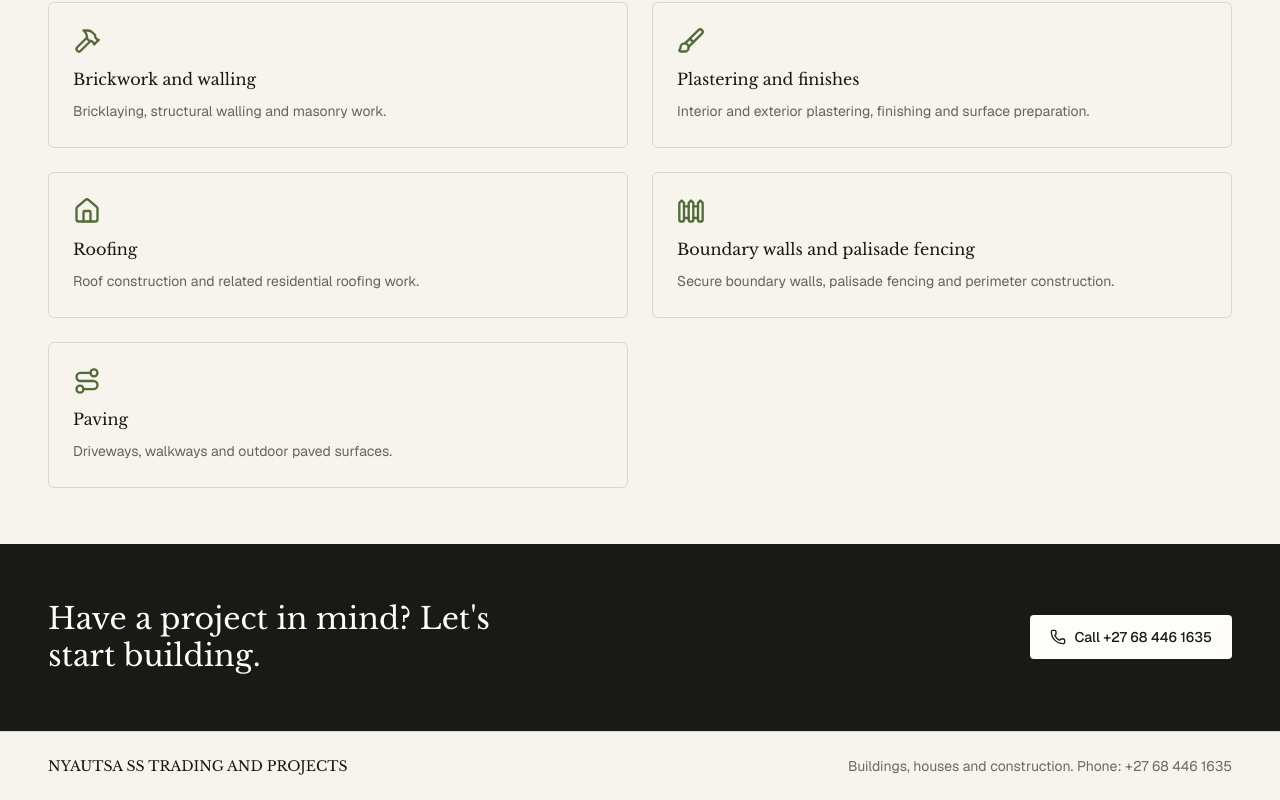
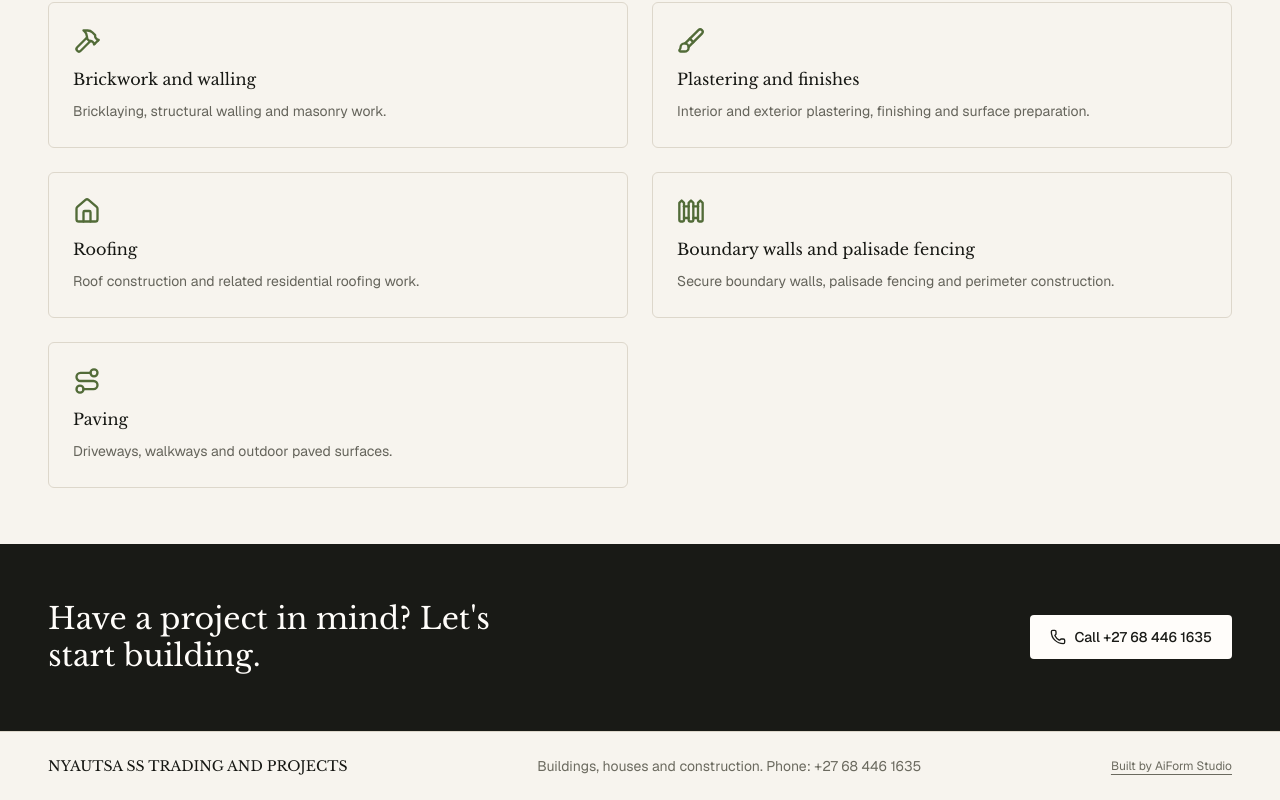
Before and after one commit to ThabisoEricMotaung/nyautsa-website, a Next.js app: page / in a window 1280 px wide. Shown: the part 3879-4679 px from the top of the page. Built offline with nearby package versions, Linux system fonts and the light colour scheme.

Commit message:
feat: add linked AiForm Studio footer credit

```diff
--- a/app/page.tsx
+++ b/app/page.tsx
@@ -83,6 +83,9 @@ export default function Home() {
       <footer className="flex flex-col gap-3 border-t border-[#ddd7cb] px-5 py-6 sm:px-8 md:flex-row md:items-center md:justify-between lg:px-12">
         <div className="font-serif text-sm uppercase text-[#161713]">NYAUTSA SS Trading and Projects</div>
         <div className="text-sm text-[#6b6a5f]">Buildings, houses and construction. Phone: +27 68 446 1635</div>
+              <a href="https://aiformstudio.co.za/" target="_blank" rel="noopener noreferrer" className="text-xs text-[#6b6a5f] underline underline-offset-4 hover:text-[#161713]">
+          Built by AiForm Studio
+        </a>
       </footer>
     </main>
   );
```
